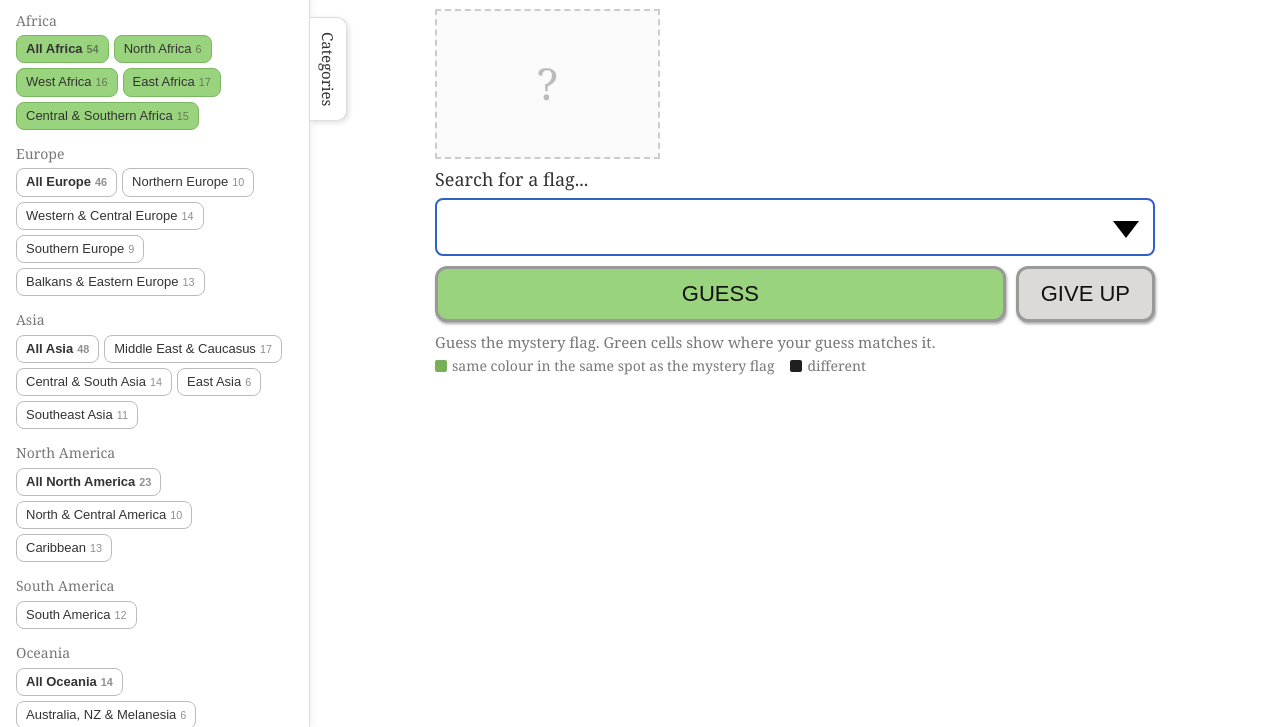
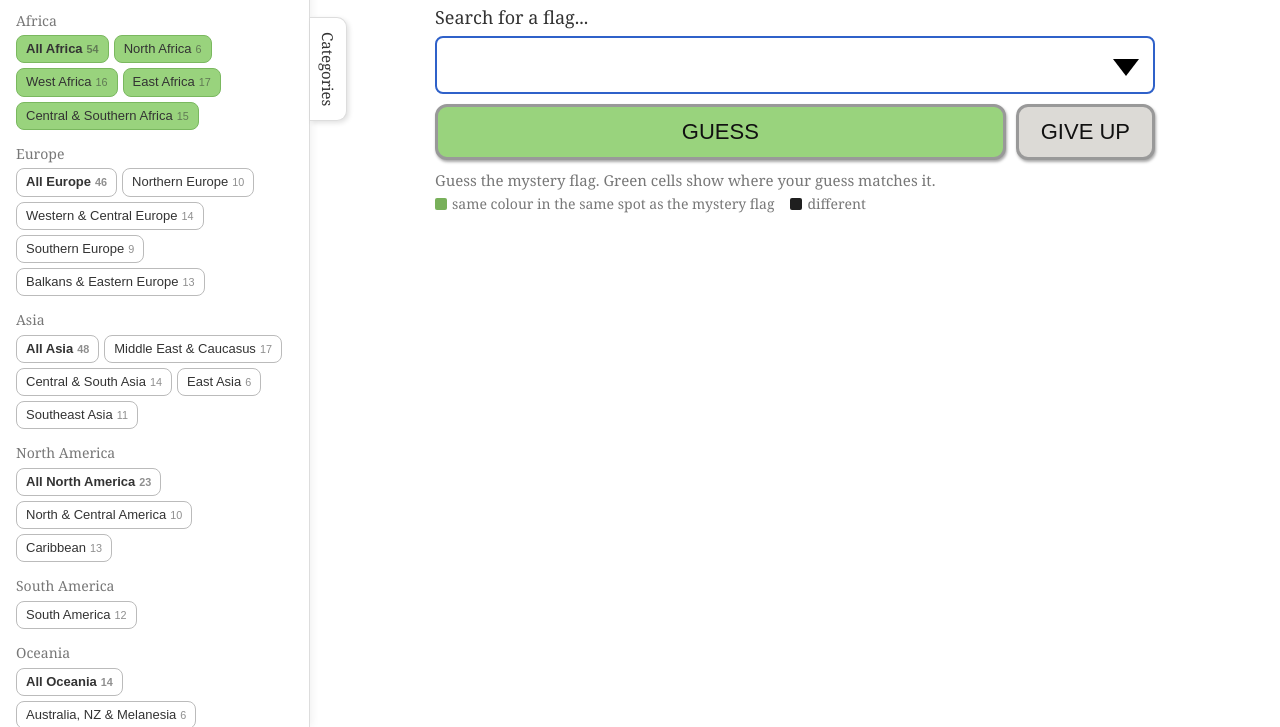
Before and after one commit to searlejk/flagle, a plain HTML site: page index.html in a window 1280 px wide. Shown: the part 73-800 px from the top of the page. Drawn offline with Linux system fonts and the light colour scheme.

Commit message:
Remove mystery placeholder box
Co-Authored-By: Claude Sonnet 5.5 <noreply@anthropic.com>

```diff
--- a/index.html
+++ b/index.html
@@ -51,7 +51,8 @@ input[type=text]:focus{outline:none;border-color:var(--blue)}
 .msg.err{color:#c33}
 .legend{display:flex;gap:16px;color:var(--mute);font-size:14px;align-items:center;flex-wrap:wrap}
 .sw{display:inline-block;width:12px;height:12px;border-radius:2px;vertical-align:-1px;margin-right:5px}
-.target{display:flex;gap:18px;align-items:center;flex-wrap:wrap;margin:18px 0 8px}
+.target{margin:0}
+.target:has(.answer.show){margin:6px 0 20px}
 .mystery{width:225px;height:150px;border:2px dashed #ccc;display:flex;align-items:center;justify-content:center;font-size:44px;color:#bbb;background:#fafafa}
 .answer{display:none}
 .answer.show{display:flex;gap:18px;align-items:center;flex-wrap:wrap}
@@ -88,7 +89,6 @@ canvas.map{width:120px;height:80px;display:block;background:#eef2f5;border:1px s
 <main>
   <header><h1>Flag Practice</h1><div class="stats" id="stats"></div></header>
   <div class="target">
-    <div id="mystery" class="mystery">?</div>
     <div class="answer" id="answer">
       <img id="ansFlag" class="flag" alt="">
       <div><h2 id="ansName"></h2><canvas id="ansMap" class="map" width="360" height="240"></canvas></div>
@@ -271,7 +271,7 @@ function newGame(){
   let code;do{code=p[Math.floor(Math.random()*p.length)]}while(p.length>1&&target&&code===target.c);
   target=byCode[code];guessed=[];over=false;
   $('guesses').innerHTML='';
-  $('mystery').style.display='flex';$('answer').classList.remove('show');
+  $('answer').classList.remove('show');
   $('btnNext').style.display='none';$('btnGuess').style.display='';$('btnGive').style.display='';
   $('q').disabled=false;$('q').value='';$('msg').textContent='Guess the mystery flag. Green cells show where your guess matches it.';$('msg').className='msg';
   $('q').focus();closeDD();renderStats();
@@ -341,7 +341,7 @@ function finish(won){
   over=true;stats.games++;
   if(won){stats.wins++;stats.guesses+=guessed.length;stats.streak++;stats.best=Math.max(stats.best,stats.streak)}else stats.streak=0;
   save();renderStats();
-  $('mystery').style.display='none';
+
   $('ansName').innerHTML=`${target.n} <span>${won?'– solved in '+guessed.length+(guessed.length===1?' guess':' guesses'):'– the answer'}</span>`;
   $('ansFlag').src='flags/'+target.c+'.png';
   $('answer').classList.add('show');
```
